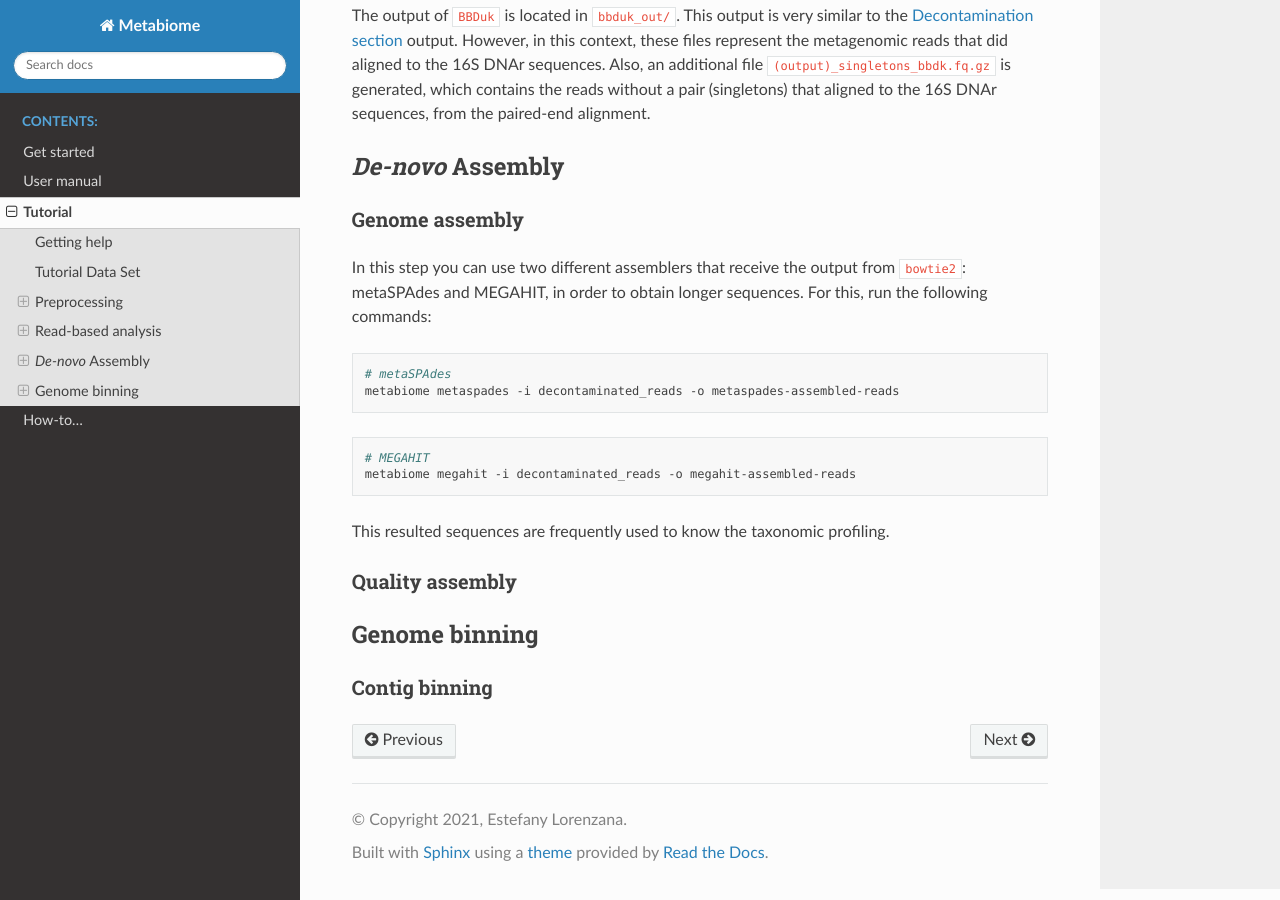
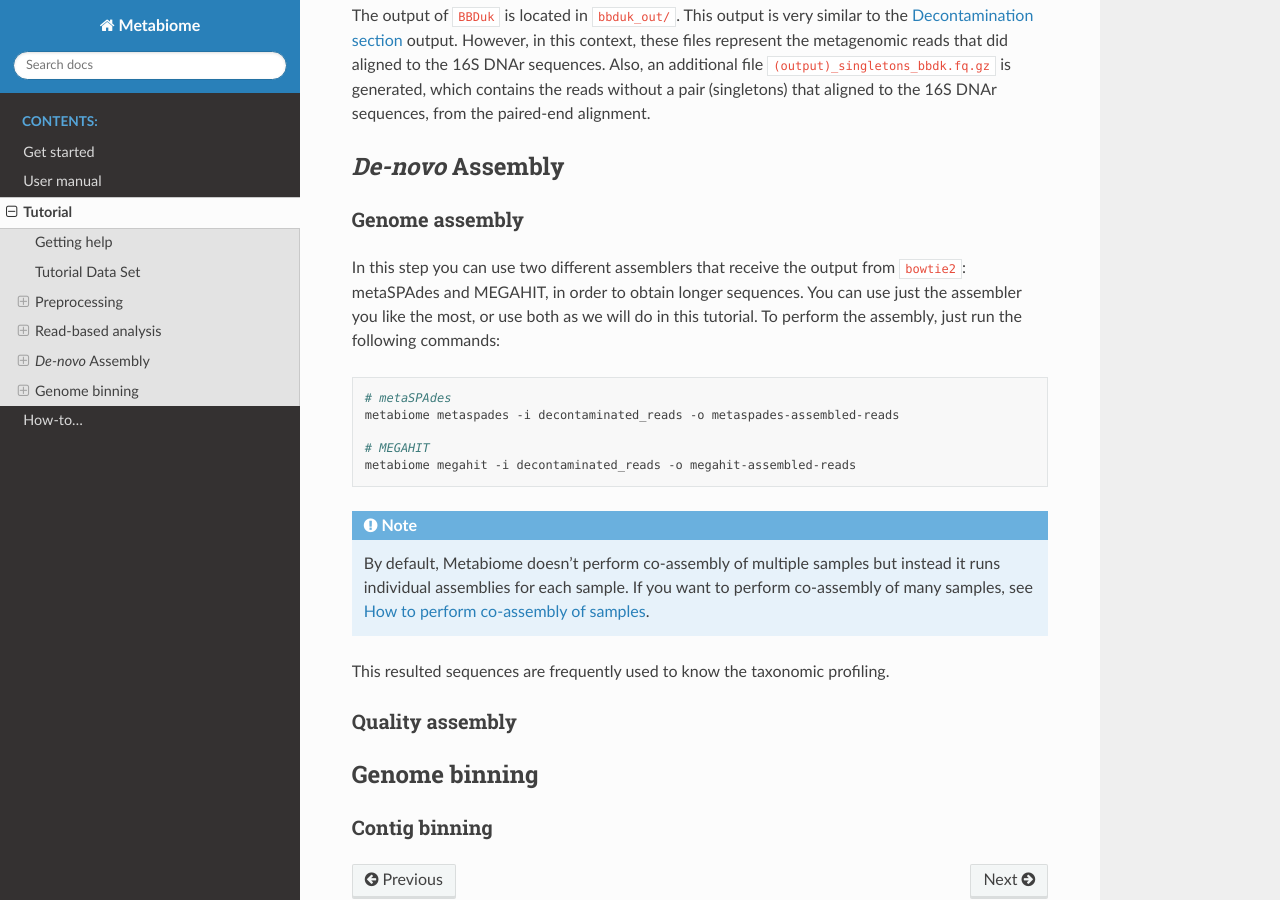
Before and after one commit to Nesper94/Metabiome, a Sphinx documentation site: the page built from documentation/source/tutorial.rst, in a window 1280 px wide and 900 px high, scrolled down 4191 px. Built offline with Sphinx 7.4.7 and the Read the Docs theme 2.0.0, drawn with Linux system fonts in a browser that asks for light colours.

Commit message:
Explain that Metabiome doesn't perform co-assembly

```diff
--- a/documentation/source/tutorial.rst
+++ b/documentation/source/tutorial.rst
@@ -185,19 +185,25 @@ The output of :code:`BBDuk` is located in :file:`bbduk_out/`. This output is ver
 Genome assembly
 ---------------
 
-In this step you can use two different assemblers that receive the output from :code:`bowtie2`:
-metaSPAdes and MEGAHIT, in order to obtain longer sequences. For this, run the following commands:
-
+In this step you can use two different assemblers that receive the output from
+:code:`bowtie2`: metaSPAdes and MEGAHIT, in order to obtain longer sequences.
+You can use just the assembler you like the most, or use both as we will do in
+this tutorial. To perform the assembly, just run the following commands:
 
 .. code-block:: bash
 
     # metaSPAdes
     metabiome metaspades -i decontaminated_reads -o metaspades-assembled-reads
 
-.. code-block:: bash
-
     # MEGAHIT
     metabiome megahit -i decontaminated_reads -o megahit-assembled-reads
+
+.. note::
+
+    By default, Metabiome doesn't perform co-assembly of multiple samples but
+    instead it runs individual assemblies for each sample. If you want to
+    perform co-assembly of many samples, see :ref:`How to perform co-assembly of
+    samples <co-assembly>`.
 
 This resulted sequences are frequently used to know the taxonomic profiling.
 
```
